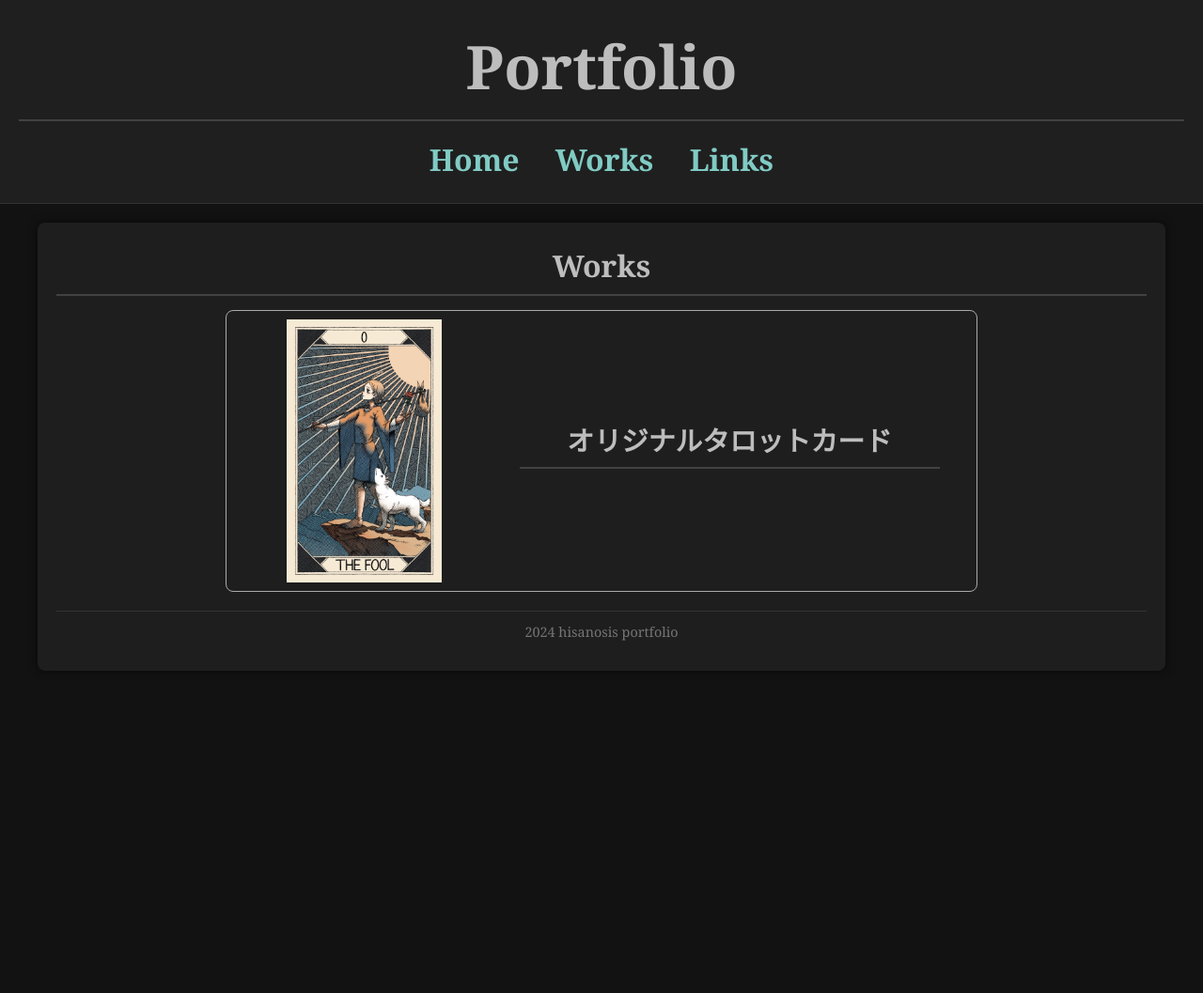
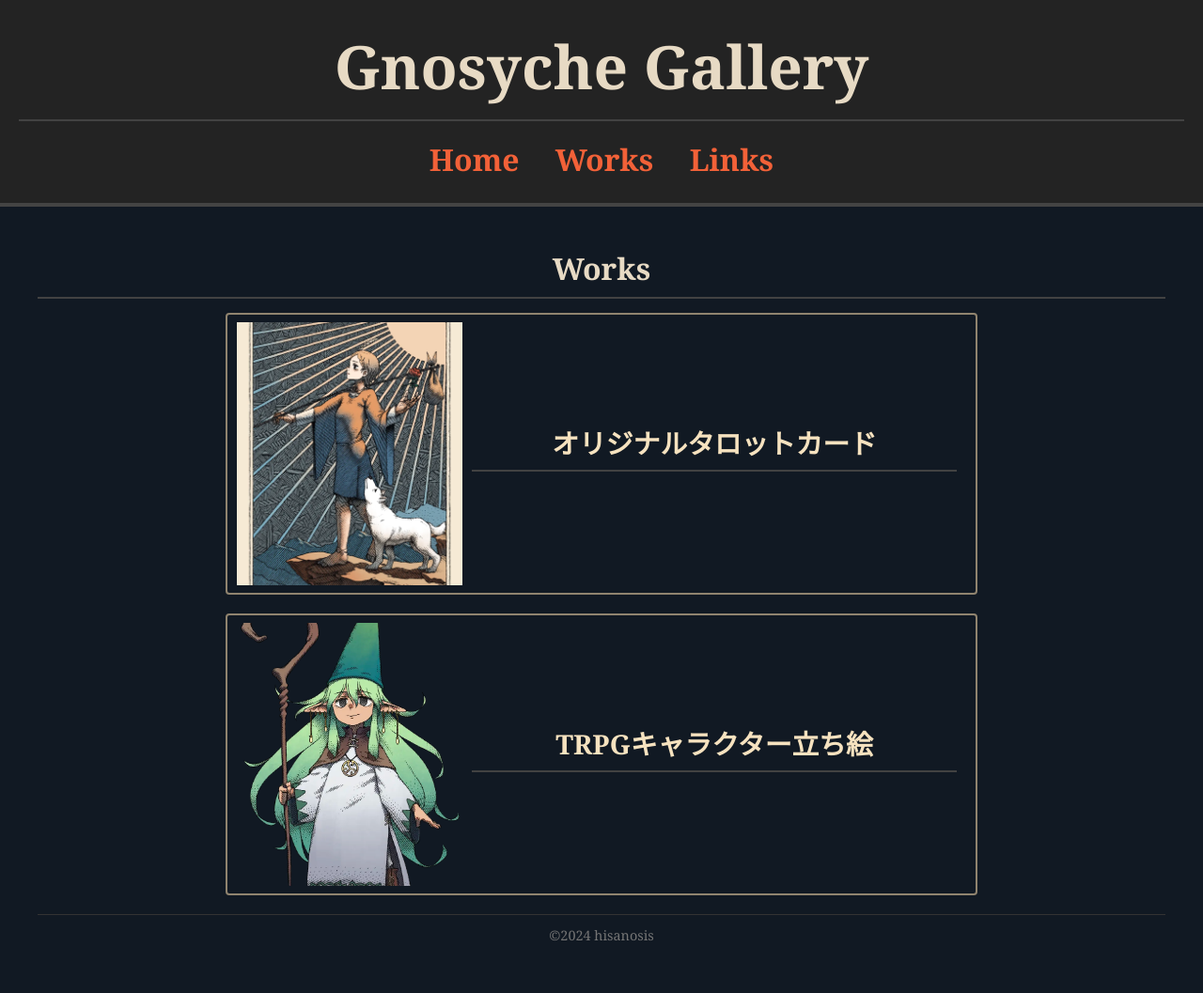
Before and after one commit to book-of-durrow/portfolio, a Jekyll site: the page built from Works.html, in a window 1280 px wide. Shown: the whole page at 94% size. Built offline with Jekyll 4.4.1, drawn with Linux system fonts in a browser that asks for light colours; some web fonts are replaced; before the commit the page ends 900 px from its top, so only the background shows below that.

Commit message:
色々追加。TRPGキャラのページを追加。見た目変更。

```diff
--- a/Links.html
+++ b/Links.html
@@ -6,8 +6,6 @@ title: Links
     <a href="https://pi-cho-n.fanbox.cc" target="_blank" class="social-card">
         <i class="fa-brands fa-pixiv"></i> Fanbox
     </a>
-</div>
-<div class="social-cards">
     <a href="https://x.com/Gnosyche" target="_blank" class="social-card">
         <i class="fab fa-twitter"></i> Twitter(X)
     </a>
--- a/Works.html
+++ b/Works.html
@@ -2,13 +2,13 @@
 layout: default
 title: Works
 ---
-<h1>Works</h1>
+<h1>{{ page.title }}</h1>
 <div class="works-gallery">
     {% for post in site.posts %}
         {% if post.categories contains "works" %}
             <a href="{{ site.baseurl }}{{ post.url }}" class="work-card">
                 <div class="work-thumbnail">
-                    <img src="{{ site.baseurl }}/assets/Tarot_00_The_Fool.webp">
+                    <img src="{{ site.baseurl }}{{ post.image }}">
                 </div>
                 <div class="work-title">
                     <h2>{{ post.title }}</h2>
--- a/_config.yml
+++ b/_config.yml
@@ -18,16 +18,16 @@
 # You can create any custom variable you would like, and they will be accessible
 # in the templates via {{ site.myvariable }}.
 
-title: Your awesome title
-email: your-email@example.com
+title: hisanosis Portfolio
+email:
 description: >- # this means to ignore newlines until "baseurl:"
   Write an awesome description for your new site here. You can edit this
   line in _config.yml. It will appear in your document head meta (for
   Google search results) and in your feed.xml site description.
 baseurl: "/portfolio" # the subpath of your site, e.g. /blog
-url: "" # the base hostname & protocol for your site, e.g. http://example.com
-twitter_username: jekyllrb
-github_username:  jekyll
+url: "https://book-of-durrow.github.io" # the base hostname & protocol for your site, e.g. http://example.com
+twitter_username: Gnosyche
+github_username:  book-of-durrow
 
 # Build settings
 # theme: minima
--- a/_includes/tarot.html
+++ b/_includes/tarot.html
@@ -1,5 +1,5 @@
 <section>
-    <h2>オリジナルタロットカード</h2>
+    <h1>オリジナルタロットカード</h1>
     <div class="gallery">
         <div class="gallery-item">
             <img src="{{ site.baseurl }}/assets/Tarot_00_The_Fool.webp" alt="The Fool" style="width: 100%;" class="thumbnail">
--- a/_layouts/default.html
+++ b/_layouts/default.html
@@ -3,14 +3,14 @@
     <head>
         <meta charset="utf-8">
         <meta name="viewport" content="width=device-width, initial-scale=1.0">
-        <title>{{ page.title }} - hisanosis Portfolio</title>
+        <title>{{ page.title }} - hisanosis Gallery</title>
         <link href="https://fonts.googleapis.com/css2?family=Noto+Serif+JP:wght@400;700&display=swap" rel="stylesheet">
         <link rel="stylesheet" href="{{ site.baseurl }}/css/style.css">
         <link rel="stylesheet" href="https://cdnjs.cloudflare.com/ajax/libs/font-awesome/6.5.1/css/all.min.css" crossorigin="anonymous" referrerpolicy="no-referrer" />
     </head>
     <body>
         <header>
-            <h1 class="english">Portfolio</h1>
+            <h1 class="english">Gnosyche Gallery</h1>
             <nav>
                 <a href="{{ site.baseurl }}/index.html">Home</a>
                 <a href="{{ site.baseurl }}/Works.html">Works</a>
@@ -20,7 +20,7 @@
         <main>
             {{ content }}
             <footer>
-                <p>2024 hisanosis portfolio</p>
+                <p>&copy;2024 hisanosis</p>
             </footer>
         </main>
     </body>
--- /dev/null
+++ b/_posts/2024-10-20-TRPGCharacter.md
@@ -0,0 +1,48 @@
+---
+layout: default
+title: TRPGキャラクター立ち絵
+image: /assets/TrpgCharacters/era_forkole.webp
+date: 2024-10-18
+categories: works
+description: "TRPGに使用したプレイヤーキャラクターの立ち絵です。"
+---
+<section>
+    <h1>TRPGキャラクター立ち絵</h1>
+    <h2>D&amp;D</h2>
+    <div class="gallery">
+        <div class="gallery-item">
+            <img src="{{ site.baseurl }}/assets/TrpgCharacters/era_forkole.webp"
+                 alt="エラ・フォルコール"
+                 class="thumbnail"
+                 data-description="<h2>エラ・フォルコール</h2>
+                 <p>システム: Dungeons &amp; Dragons</p>
+                 <p>種族: ノーム</p>
+                 <p>クラス: ドルイド</p>
+                 <p>物静かなスピリチュアルお姉さん。<br />
+                 長い間隠居していたのでちょっと常識がない。<br />
+                 山岳生まれ森林育ち　精霊たちはだいたい友達<br />
+                 元々普通のノームの集落に生まれたが、ある日ドルイドの自然信仰に目覚めちゃったので森の奥に来た。<br />
+                 「世を離れ瞑想にふけっても消えなかった血なまぐさい思い」ってなんだ……？　森の敵認定すると怖いかも<br />
+                 決意表明するときも言い逃れするときも「森がそう言ってる」<br />
+                 子供の頃は魔法が得意でなかったのでよく生み出したツタに絡まっていた。そのためぐるぐる巻きのニックネームがある。<br />
+                 忘れてなかったら訛ります。んだんだ。</p>">
+            <p>エラ・フォルコール</p>
+        </div>
+    </div>
+    <h2>CoC</h2>
+    <div class="gallery">
+        <div class="gallery-item">
+        </div>
+    </div>
+</section>
+
+<div class="modal" id="modal">
+    <span class="close" id="close">&times;</span>
+    <div class="modal-content">
+        <div class="modal-img">
+            <img id="modalImg" alt="拡大画像">
+        </div>
+        <div class="modal-text" id="modalCaption"></div>
+    </div>
+</div>
+<script src="{{ site.baseurl }}/script/modal-window.js"></script>
--- a/css/style.css
+++ b/css/style.css
@@ -1,14 +1,14 @@
 * {
     margin: 0;
     padding: 0;
-    box-sizing: border-box;
+    box-sizing: border-box; /* borderとpaddingを内側に */
 }
 
 body {
     font-family: 'Georgia', sans-serif;
     line-height: 1.6;
-    background-color: #121212;
-    color: #e0e0e0;
+    background-color: #111923; /* デフォルト背景色 */
+    color: #e7dac4; /* デフォルト文字色 */
 }
 
 @font-face {
@@ -19,81 +19,98 @@ body {
 }
 
 header {
-    background-color: #1f1f1f;
-    color: #e0e0e0;
+    background-color: #232323; /* ヘッダ部分の背景色 */
+    color: #e7dac4; /* 文字色 */
+
     padding: 20px;
+
     text-align: center;
     font-size: 2rem;
-    border-bottom: 1px solid #333;
+
+    border-bottom: 4px solid #444;
 }
 
 nav a {
     position: relative;
-    color: #80cbc4;
+
+    color: #f26138;
     text-decoration: none;
+    font-weight: bold;
+
     margin: 0 15px;
-    font-weight: bold;
 }
 
 nav a::after {
     content: "";
+
     position: absolute;
     left: 0;
     bottom: 0;
+
     height: 2px;
     width: 100%;
-    background: linear-gradient(to right, transparent, #80cbc4, transparent);
+
+    background: linear-gradient(to right, transparent, #f26138, transparent);
     opacity: 0;
+
     transition: opacity 0.2s ease;
 }
 
 nav a:hover::after {
     opacity: 1;
+
     transition: opacity 0.2s ease;
 }
 
 main {
-    max-width: 1200px;
-    margin: 20px auto;
+    margin: 20px;
     padding: 20px;
-    background-color: #1e1e1e;
-    box-shadow: 0 0 10px rgba(0, 0, 0, 0.6);
-    border-radius: 8px;
 }
 
 .social-cards {
     display: flex;
     flex-wrap: wrap;
+    flex-direction: column;
     gap: 20px;
     justify-content: center;
     align-items: center;
-    padding: 20px;
+
+    padding: 10px;
 }
 
 .social-card {
     display: flex;
-    max-width: 600px;
     align-items: center;
     justify-content: center;
-    padding: 20px;
+
+    max-width: 600px;
     width: 150%;
     height: 150%;
+
+    padding: 20px;
+
     text-decoration: none;
-    color: #80cbc4;
+
+    color: #f26138;
     font-size: 20px;
     font-weight: bold;
+
     border-radius: 12px;
+
     transition: transform 0.2s, box-shadow 0.2s;
+
     background-color: #2f2f2f;
 }
 
 .social-card i {
     margin-right: 10px;
+
     font-size: 30px;
 }
 
 .social-card:hover {
-    transform: scale(1.1);
+    transform: scale(1.01);
+
     box-shadow: 0 8px 16px rgba(0, 0, 0, 0.3);
 }
 
@@ -102,6 +119,7 @@ main {
     flex-wrap: wrap;
     justify-content: center;
     gap: 15px;
+
     max-width: 1200px;
     margin: 0 auto;
     padding: 20px;
@@ -110,19 +128,27 @@ main {
 .gallery-item {
     flex: 1 1 calc(20% - 15px);
     max-width: calc(20% - 15px);
-    border-radius: 4px;
+
+    border-radius: 3px;
+
     overflow: hidden;
 }
 
 .gallery-item img {
     width: 100%;
     height: auto;
+
     display: block;
+}
+
+.gallery-item p {
+    text-align: center;
 }
 
 .thumbnail {
     width: 100%;
     cursor: pointer;
+
     transition: transform 0.2s;
 }
 
@@ -132,26 +158,32 @@ main {
 
 .works-gallery {
     display: flex;
+    flex-direction: column;
     flex-wrap: wrap;
     gap: 20px;
     justify-content: center;
+    align-content: center;
 }
 
 .work-card {
     width: 100%;
     max-width: 800px;
     height: 300px;
-    text-align: center;
-    border: 1px solid #aaa;
-    border-radius: 8px;
-    overflow: hidden;
-    transition: transform 0.2s;
-    color: #ccc;
+
+    padding: 10px;
+
+    border: 2px solid #90846f;
+    border-radius: 4px;
+
+    color: #f6e2bf;
     text-decoration: none;
-    padding: 10px;
+
     display: flex;
     align-items: center;
     justify-content: space-around;
+    overflow: hidden;
+
+    transition: transform 0.2s;
 }
 
 .work-card:hover {
@@ -160,58 +192,96 @@ main {
 
 .work-thumbnail {
     flex: 0 0 30%;
-    display: flex;
-    justify-content: center;
 }
 
 .work-thumbnail img {
+    display: block;
+
     height: 280px;
+    width: 240px;
+    object-fit: cover;
+
+    margin: auto;
 }
 
 .work-title {
-    flex: 0 0 60%;
+    flex: 1 0 60%; /* iOSで崩れないか要注意(崩れたら0 0 60%に) */
+
     padding: 10px;
     font-size: 1.2em;
-    text-align: center;
 }
 
 .modal {
     display: none;
+
     position: fixed;
     z-index: 1;
     left: 0;
     top: 0;
+
     width: 100%;
     height: 100%;
+
     overflow: auto;
+
     background-color: rgba(0, 0, 0, 0.9);
 }
 
 .modal-content {
+    display: flex;
+
     margin: auto;
     padding: 50px;
-    display: block;
-    max-width: 95%;
-    max-height: 95%;
+
+    max-width: 1200px;
+    max-height: 100%;
+}
+
+.modal-content img {
+    object-fit: contain;
+}
+
+.modal-img {
+    flex: 0 0 50%;
+}
+
+.modal-img img {
+    height: 100%;
+    width: 100%;
+    object-fit: contain;
+}
+
+.modal-text {
+    flex: 1 0 50%;
+    margin: 50px auto;
 }
 
 .close {
     position: absolute;
     top: 20px;
-    right: 35px;
-    color: #fff;
+    right: 20px;
+
+    color: #ddd;
+
     font-size: 40px;
     font-weight: bold;
+
     cursor: pointer;
 }
 
 h1, h2 {
     font-family: 'Noto Serif JP', 'Georgia', serif;
     text-align: center;
+    color #f6e2bf;
+
     margin-bottom: 15px;
-    color: #bdbdbd;
+    padding-bottom: 5px;
+
     border-bottom: 2px solid #424242;
-    padding-bottom: 5px;
+}
+
+h1 {
+    font-size: 2em;
 }
 
 h2.left {
@@ -251,16 +321,12 @@ footer {
 }
 
 @media (max-width: 700px) {
-    body {
-        padding: 10px;
-    }
-
     header {
         font-size: 1.5rem;
     }
 
     nav a {
-        margin: 10px 0;
+        margin: 0 10px;
     }
 
     .gallery-item {
@@ -290,6 +356,7 @@ footer {
 
     .work-thumbnail img {
         height: 190px;
+        width: 150px;
     }
 
     .work-title {
@@ -297,4 +364,8 @@ footer {
         padding: 10px;
         font-size: 0.8em;
     }
+
+    .modal-content {
+        flex-direction: column;
+    }
 }
--- a/script/modal-window.js
+++ b/script/modal-window.js
@@ -1,13 +1,15 @@
 const modal = document.getElementById('modal');
 const modalImg = document.getElementById('modalImg');
 const closeBtn = document.getElementById('close');
+const modalCaption = document.getElementById('modalCaption');
 
 const thumbnails = document.querySelectorAll('.thumbnail');
 
 thumbnails.forEach(thumbnail => {
     thumbnail.addEventListener('click', function() {
-        modal.style.display = 'block';
+        modal.style.display = 'flex';
         modalImg.src = this.src;
+        modalCaption.innerHTML = this.dataset.description;
     });
 });
 
```
Also changed, not shown: assets/TrpgCharacters/era_forkole.webp (added).
